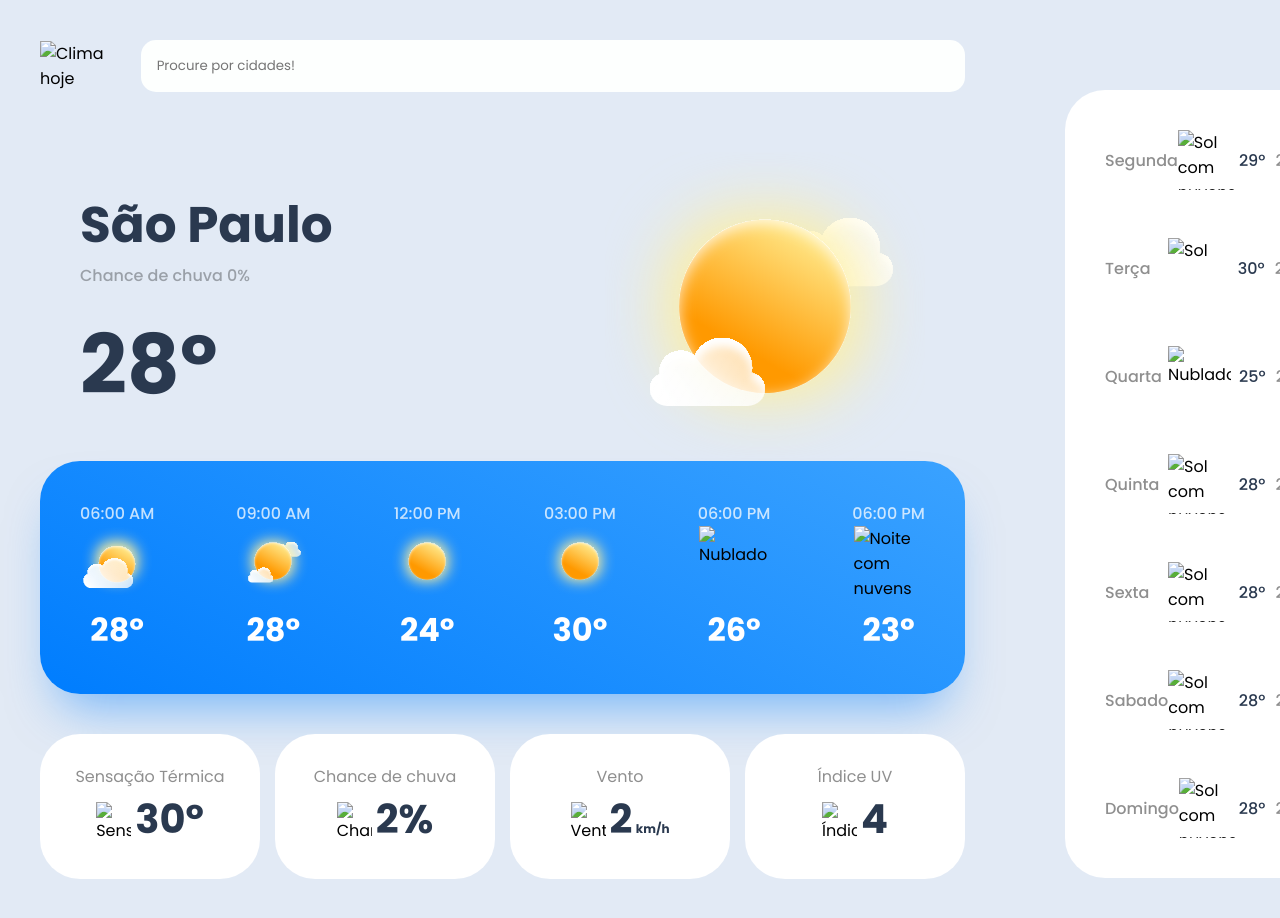
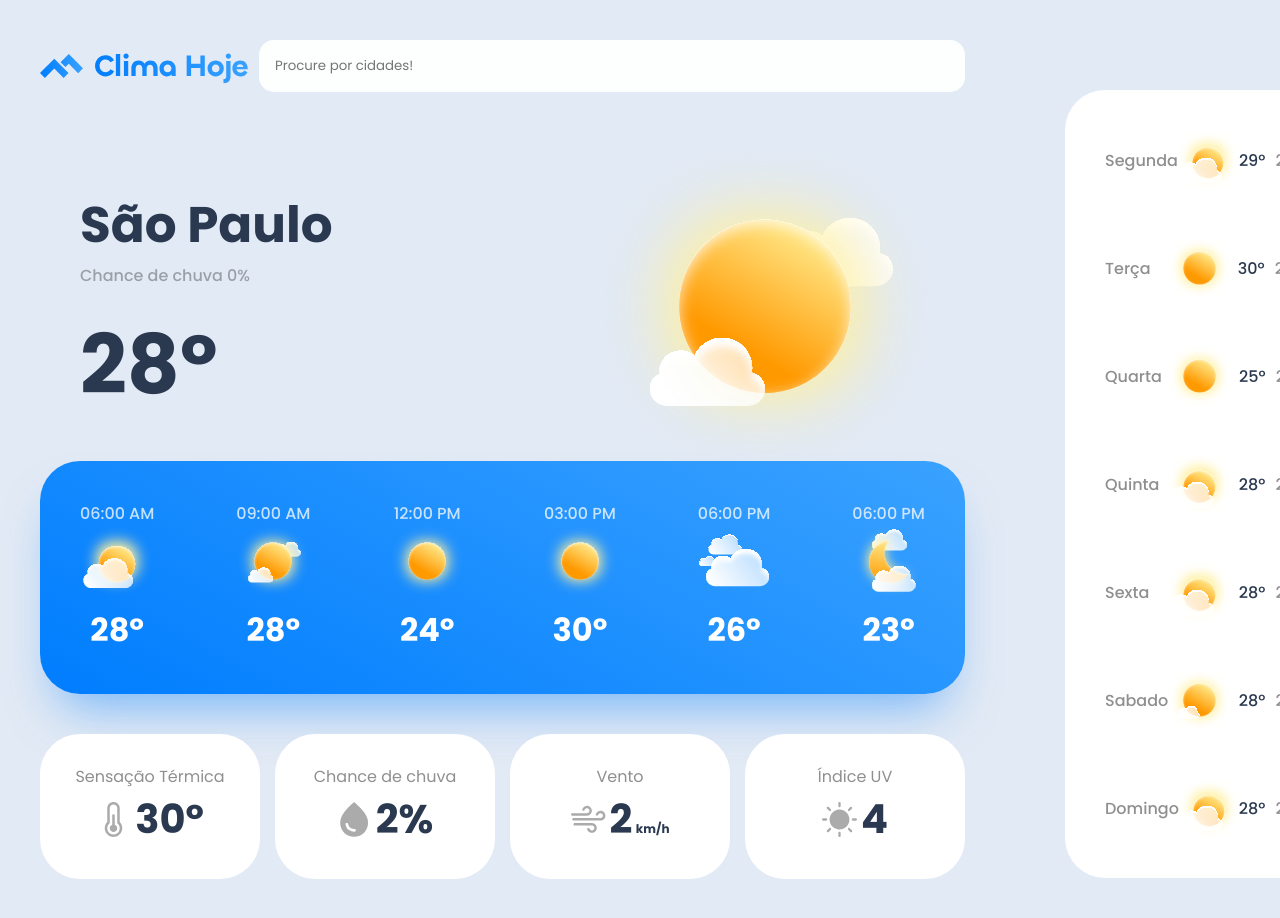
Before and after one commit to AlcinoBarros/previsao_tempo, a plain HTML site: page index.html in a window 1280 px wide. Shown: the top 918 px of the page. Drawn offline with Linux system fonts and the light colour scheme; the site is published under a folder, as on GitHub Pages, so addresses that start at the root find nothing.

Commit message:
Mais correções nas imagens quebradas

```diff
--- a/index.html
+++ b/index.html
@@ -18,7 +18,7 @@
 
         <div class="left-column">
             <nav class="navbar-container">
-                <img src="/images/logo.svg" alt="Clima hoje">
+                <img src="./images/logo.svg" alt="Clima hoje">
                 <input class="custom-input" type="text" name="city" id="city" placeholder="Procure por cidades!">
             </nav>
 
@@ -58,13 +58,13 @@
 
                 <div class="hour-weather-item">
                     <p>06:00 PM</p>
-                    <img src="/images/clouds.svg" alt="Nublado">
+                    <img src="./images/clouds.svg" alt="Nublado">
                     <p>26º</p>
                 </div>
 
                 <div class="hour-weather-item">
                     <p>06:00 PM</p>
-                    <img src="/images/moon clouds.svg" alt="Noite com nuvens">
+                    <img src="./images/moon clouds.svg" alt="Noite com nuvens">
                     <p>23º</p>
                 </div>
             </div>
@@ -73,7 +73,7 @@
                 <div class="weather-detail-item">
                     <p>Sensação Térmica</p>
                     <div>
-                        <img src="/images/temperature.svg" alt="Sensação térmica">
+                        <img src="./images/temperature.svg" alt="Sensação térmica">
                         <p>30º</p>
                     </div>
                 </div>
@@ -81,7 +81,7 @@
                 <div class="weather-detail-item">
                     <p>Chance de chuva</p>
                     <div>
-                        <img src="/images/rain.svg" alt="Chance de chuva">
+                        <img src="./images/rain.svg" alt="Chance de chuva">
                         <p>2%</p>
                     </div>
                 </div>
@@ -89,7 +89,7 @@
                 <div class="weather-detail-item">
                     <p>Vento</p>
                     <div>
-                        <img src="/images/wind.svg" alt="Vento">
+                        <img src="./images/wind.svg" alt="Vento">
                         <p>2 <span>km/h</span></p>
                     </div>
                 </div>
@@ -97,7 +97,7 @@
                 <div class="weather-detail-item">
                     <p>Índice UV</p>
                     <div>
-                        <img src="/images/uv.svg" alt="Índice UV">
+                        <img src="./images/uv.svg" alt="Índice UV">
                         <p>4</p>
                     </div>
                 </div>
@@ -110,7 +110,7 @@
             <div class="weekly-forecast-container">
                 <div class="day-weather-item">
                     <p>Segunda</p>
-                    <img src="/images/sun cloud.svg" alt="Sol com nuvens">
+                    <img src="./images/sun cloud.svg" alt="Sol com nuvens">
                     <div>
                         <p>29º</p>
                         <p>23</p>
@@ -119,7 +119,7 @@
 
                 <div class="day-weather-item">
                     <p>Terça</p>
-                    <img src="/images/sun.svg" alt="Sol">
+                    <img src="./images/sun.svg" alt="Sol">
                     <div>
                         <p>30º</p>
                         <p>25</p>
@@ -128,7 +128,7 @@
 
                 <div class="day-weather-item">
                     <p>Quarta</p>
-                    <img src="/images/sun.svg" alt="Nublado">
+                    <img src="./images/sun.svg" alt="Nublado">
                     <div>
                         <p>25º</p>
                         <p>22</p>
@@ -137,7 +137,7 @@
 
                 <div class="day-weather-item">
                     <p>Quinta</p>
-                    <img src="/images/sun cloud.svg" alt="Sol com nuvens ">
+                    <img src="./images/sun cloud.svg" alt="Sol com nuvens ">
                     <div>
                         <p>28º</p>
                         <p>23</p>
@@ -146,7 +146,7 @@
 
                 <div class="day-weather-item">
                     <p>Sexta</p>
-                    <img src="/images/sun cloud.svg" alt="Sol com nuvens ">
+                    <img src="./images/sun cloud.svg" alt="Sol com nuvens ">
                     <div>
                         <p>28º</p>
                         <p>23</p>
@@ -155,7 +155,7 @@
 
                 <div class="day-weather-item">
                     <p>Sabado</p>
-                    <img src="/images/sun-clouds.svg" alt="Sol com nuvens ">
+                    <img src="./images/sun-clouds.svg" alt="Sol com nuvens ">
                     <div>
                         <p>28º</p>
                         <p>23</p>
@@ -164,7 +164,7 @@
 
                 <div class="day-weather-item">
                     <p>Domingo</p>
-                    <img src="/images/sun cloud.svg" alt="Sol com nuvens ">
+                    <img src="./images/sun cloud.svg" alt="Sol com nuvens ">
                     <div>
                         <p>28º</p>
                         <p>23</p>
```
